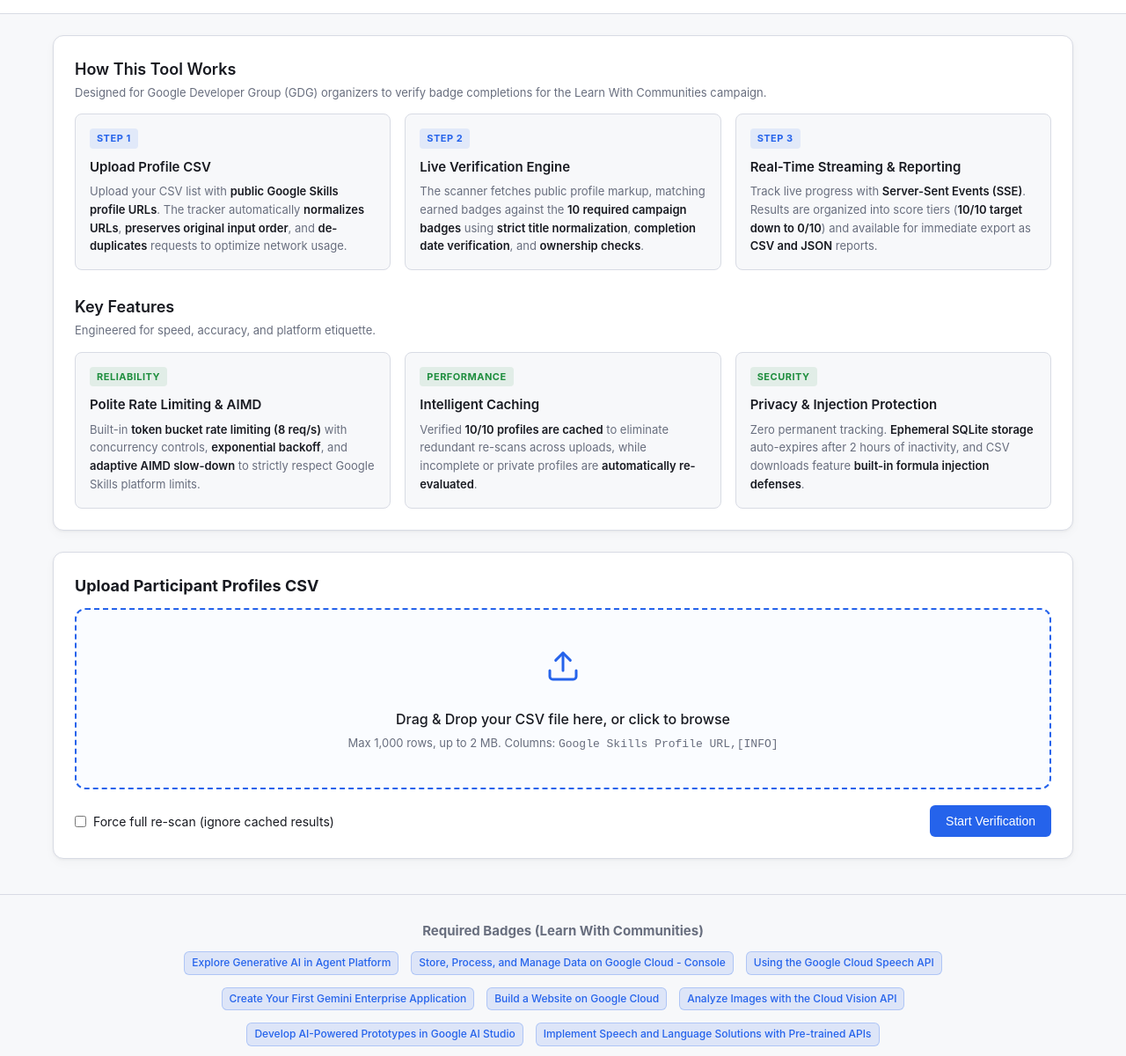
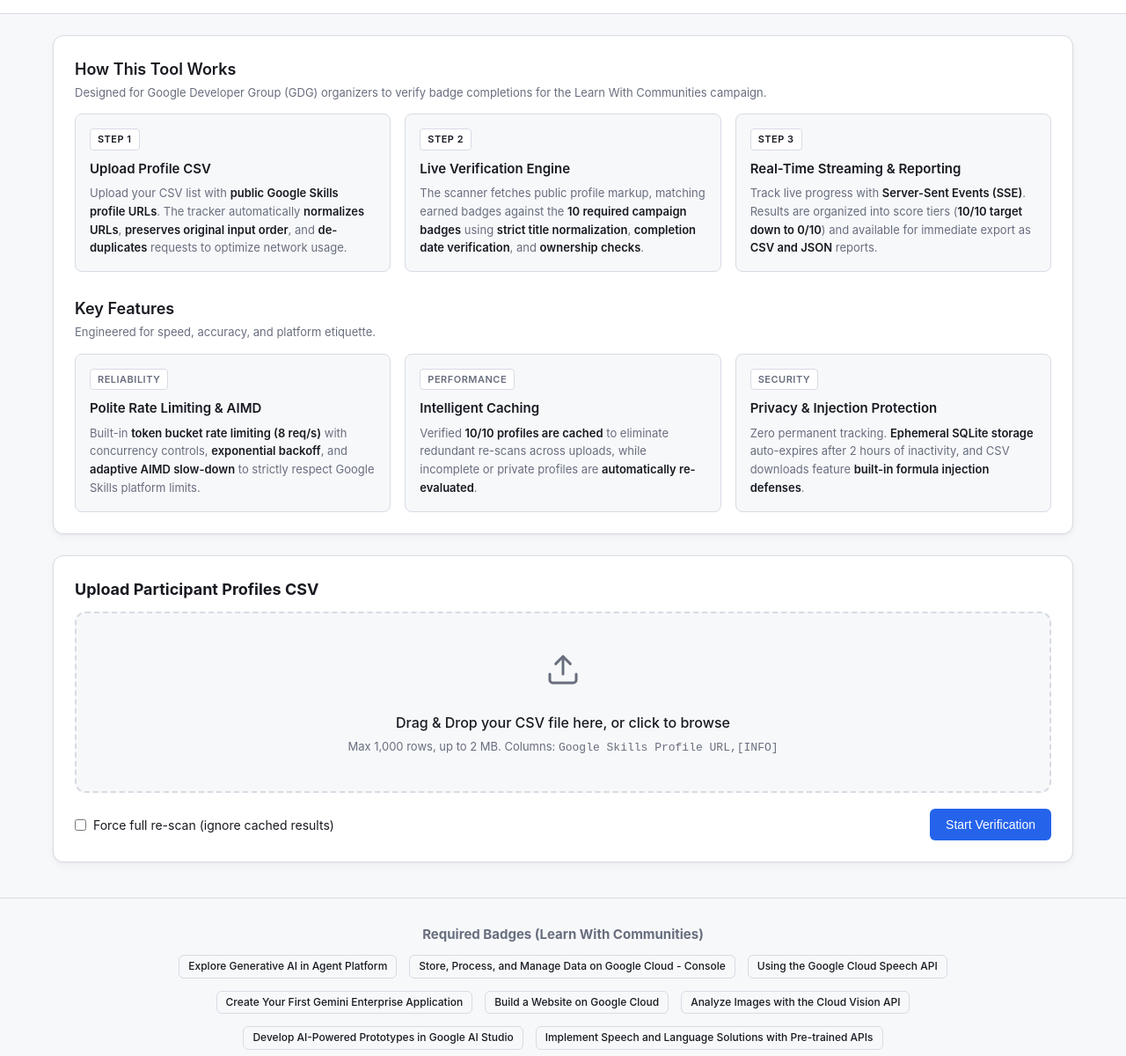
Before and after one commit to Mitul0000/Google-Skills-tracker, a plain HTML site: page app/static/index.html in a window 1280 px wide. Shown: the part 68-1268 px from the top of the page at 88% size. Drawn offline with Linux system fonts and the light colour scheme; no server answers.

Commit message:
Replace blue and green tags with clean neutral dark/light theme styling

```diff
--- a/app/static/index.html
+++ b/app/static/index.html
@@ -4,7 +4,7 @@
   <meta charset="UTF-8">
   <meta name="viewport" content="width=device-width, initial-scale=1.0">
   <title>Learn With Communities | Skill Badge Tracker</title>
-  <link rel="stylesheet" href="/static/styles.css?v=2.2">
+  <link rel="stylesheet" href="/static/styles.css?v=2.3">
 </head>
 <body>
   <header>
--- a/app/static/styles.css
+++ b/app/static/styles.css
@@ -170,10 +170,11 @@ h1 {
 
 .step-num {
   font-size: 11px;
-  font-weight: 700;
+  font-weight: 600;
   text-transform: uppercase;
-  color: var(--primary);
-  background: rgba(37, 99, 235, 0.1);
+  color: var(--text-main);
+  background: var(--card-bg);
+  border: 1px solid var(--border-color);
   padding: 3px 8px;
   border-radius: 4px;
   width: fit-content;
@@ -183,10 +184,11 @@ h1 {
 
 .feature-tag {
   font-size: 11px;
-  font-weight: 700;
+  font-weight: 600;
   text-transform: uppercase;
-  color: var(--success);
-  background: rgba(30, 142, 62, 0.1);
+  color: var(--text-muted);
+  background: var(--card-bg);
+  border: 1px solid var(--border-color);
   padding: 3px 8px;
   border-radius: 4px;
   width: fit-content;
@@ -214,24 +216,24 @@ h1 {
 
 /* Upload zone */
 .dropzone {
-  border: 2px dashed var(--primary);
+  border: 2px dashed var(--border-color);
   border-radius: var(--radius);
   padding: 40px 20px;
   text-align: center;
   cursor: pointer;
-  background: rgba(26, 115, 232, 0.02);
+  background: var(--bg-color);
   transition: all 0.2s ease;
 }
 
 .dropzone:hover, .dropzone.dragover {
-  background: rgba(26, 115, 232, 0.08);
-  border-color: var(--primary-hover);
+  background: var(--card-bg);
+  border-color: #ffffff;
 }
 
 .upload-icon {
   font-size: 40px;
   margin-bottom: 12px;
-  color: var(--primary);
+  color: var(--text-muted);
 }
 
 .upload-actions {
@@ -487,11 +489,11 @@ h1 {
 
 .badge-tag {
   display: inline-block;
-  background: rgba(37, 99, 235, 0.12);
-  color: var(--primary);
-  border: 1px solid rgba(37, 99, 235, 0.25);
+  background: var(--bg-color);
+  color: var(--text-main);
+  border: 1px solid var(--border-color);
   border-radius: 6px;
-  padding: 4px 8px;
+  padding: 4px 10px;
   font-size: 12px;
   font-weight: 500;
   margin: 3px;
@@ -500,9 +502,9 @@ h1 {
 
 @media (prefers-color-scheme: dark) {
   .badge-tag {
-    background: rgba(59, 158, 255, 0.15);
-    color: #60a5fa;
-    border: 1px solid rgba(59, 158, 255, 0.35);
+    background: var(--bg-color);
+    color: var(--text-main);
+    border: 1px solid var(--border-color);
   }
 }
 
```
